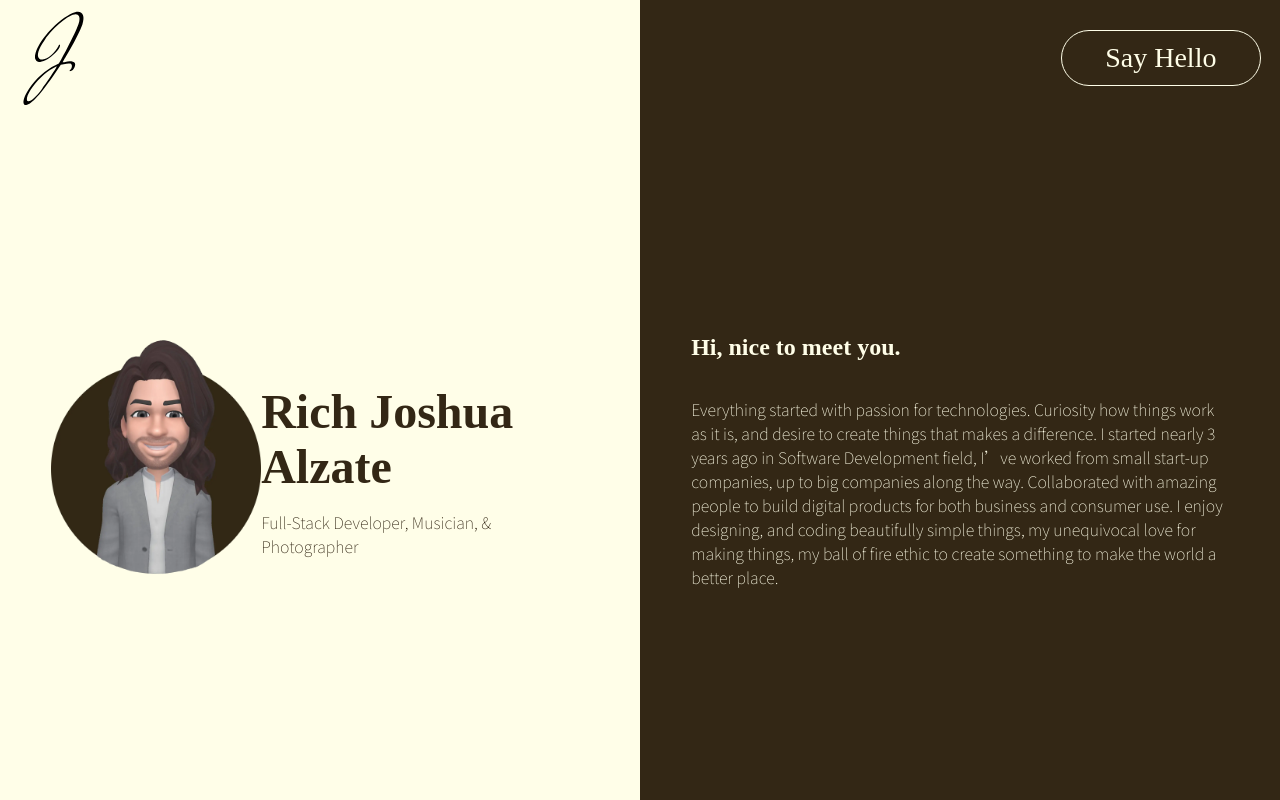
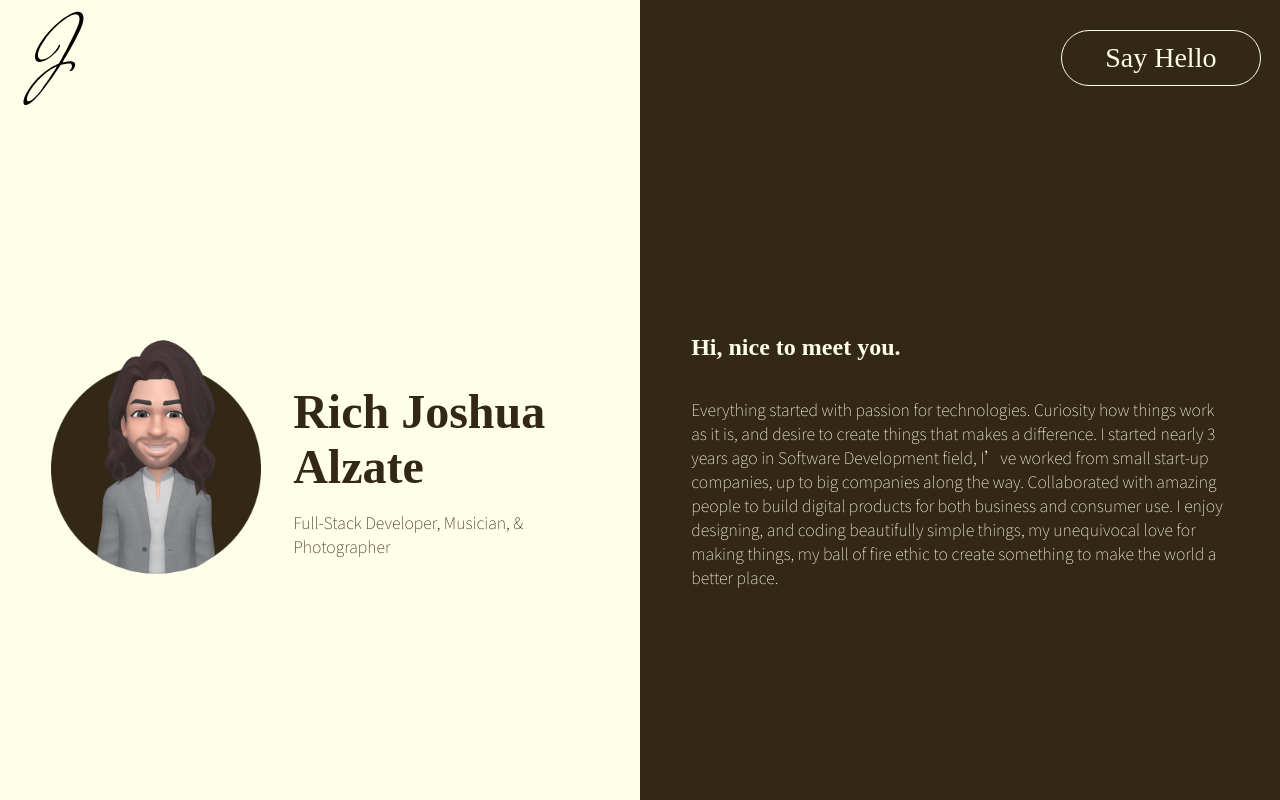
Before and after one commit to Joshanity17/Rich-Joshua-Alzate, an Angular app: page / in a window 1280 px wide. Shown: the top 800 px of the page. Built offline with nearby package versions, Linux system fonts and the light colour scheme; a web font is replaced by a local one.

Commit message:
Add Spacing for the Name

```diff
--- a/src/app/pages/home/home.component.scss
+++ b/src/app/pages/home/home.component.scss
@@ -11,9 +11,12 @@
         padding: 3.2rem;
     }
 
-    #name {
-        font-size: 3rem;
-        margin-bottom: unset;
+    #textDetails {
+        margin-left: 2rem;
+        #name {
+            font-size: 3rem;
+            margin-bottom: unset;
+        }
     }
 
     #descriptionDetails {
@@ -144,8 +147,11 @@
             #avatarImage {
                 width: 8.125rem;
             }
-            #name {
-                font-size: 1.8rem;
+            #textDetails {
+                margin-left: unset;
+                #name {
+                    font-size: 1.8rem;
+                }
             }
         }
     }
```
